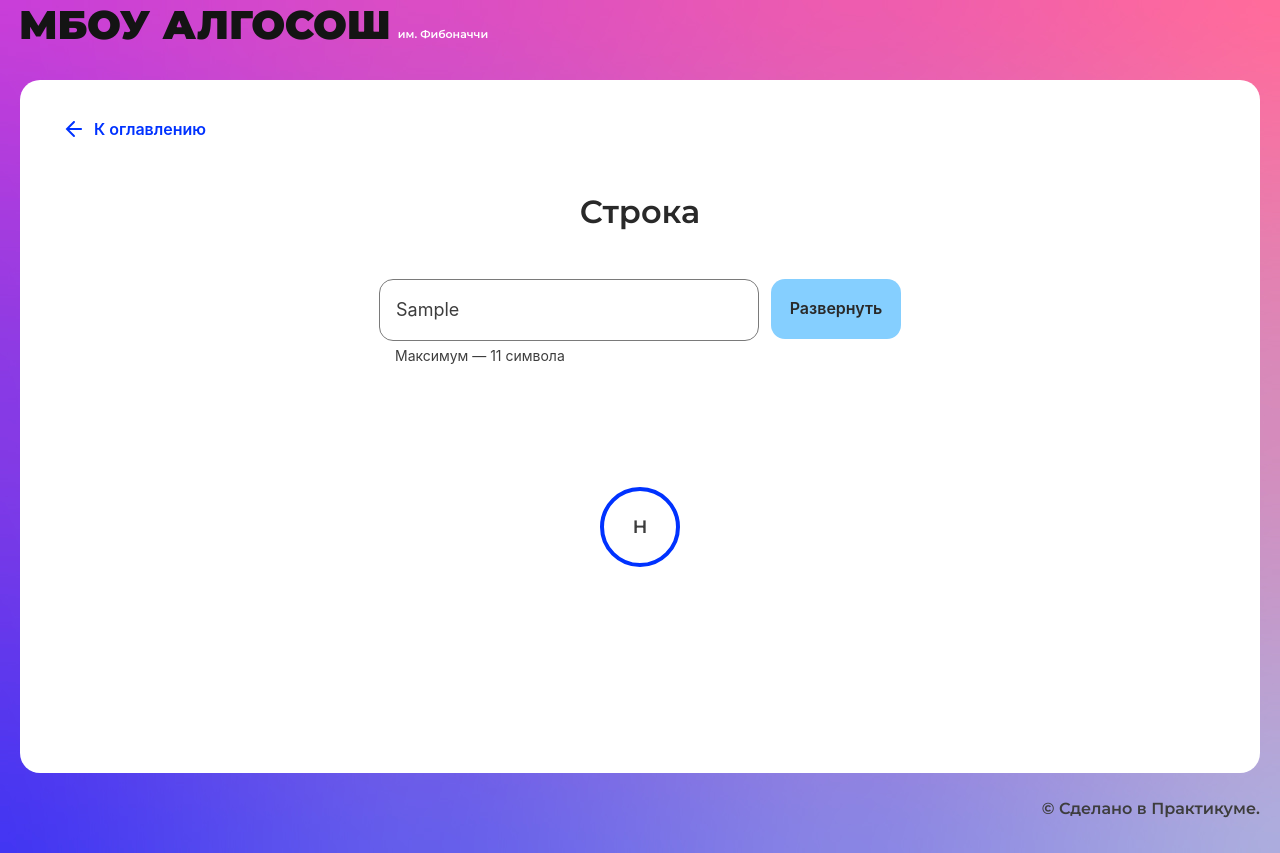
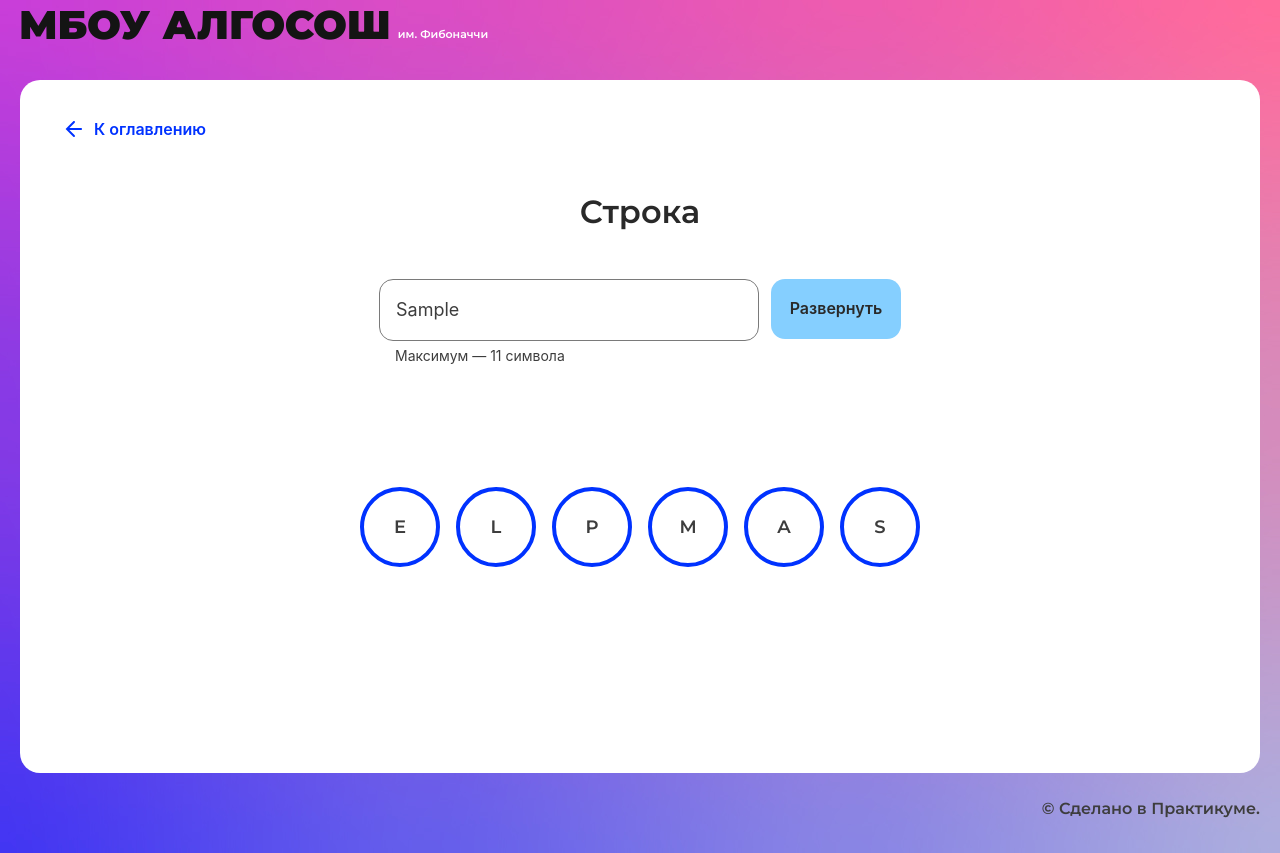
Before and after one commit to millennial404/algososh, a React (Create React App) app: page /recursion in a window 1280 px wide. Both pictures are taken after typing "Sample" into the empty fields and a click on the button "Развернуть". Built offline with nearby package versions, Linux system fonts and the light colour scheme.

Commit message:
feat: string.tsx swapper

```diff
--- a/src/components/string/string.module.css
+++ b/src/components/string/string.module.css
@@ -12,6 +12,9 @@
 }
 
 .vizualization {
+    list-style-type: none;
+    margin: 0;
+    padding: 0;
     display: flex;
     gap: 16px;
 }
--- a/src/components/string/string.tsx
+++ b/src/components/string/string.tsx
@@ -6,25 +6,55 @@ import styles from "./string.module.css";
 import {Circle} from "../ui/circle/circle";
 import {useForm} from "../../hooks/useForm";
 
+export const swapper = (arr: string[]) => {
+  const newArr = [...arr];
+  let leftCharIndex = 0;
+  let rightCharIndex = newArr.length - 1;
+  let leftChar = newArr[leftCharIndex];
+  let rightChar = newArr[rightCharIndex];
+  let step = 0;
+
+  if (newArr.length <= 1) {
+    return arr;
+  }
+
+  while (leftCharIndex < rightCharIndex) {
+    newArr[leftCharIndex] = rightChar;
+    newArr[rightCharIndex] = leftChar;
+    leftCharIndex++;
+    rightCharIndex--;
+    step++;
+    leftChar = newArr[leftCharIndex];
+    rightChar = newArr[rightCharIndex];
+    setTimeout(() => {
+      console.log(step);
+    }, 1000);
+  }
+
+  return newArr
+}
+
 export const StringComponent: React.FC = () => {
-  const {values, handleChange} = useForm({});
+  const {values, handleChange,} = useForm({});
+  const [arrayChars, setArrayChars] = React.useState<string[]>([]);
   const onSubmit = (evt: React.FormEvent) => {
     evt.preventDefault();
-    console.log(values.string?.split(''));
+    const newChars = values.string?.split('') || [];
+    setArrayChars(newChars);
+    setTimeout(() => setArrayChars(swapper(newChars)), 1000);
   }
-  console.log(values)
+  console.log(arrayChars, values.string)
   return (
     <SolutionLayout title="Строка">
       <div className={styles.wrapper}>
         <form className={styles.form} onSubmit={onSubmit}>
-        <Input name={'string'} extraClass={'mr-6'} maxLength={11} isLimitText={true} onChange={handleChange}/>
-        <Button text={'Развернуть'} type={'submit'}/>
+          <Input name={'string'} extraClass={'mr-6'} maxLength={11} isLimitText={true} onChange={handleChange}/>
+          <Button text={'Развернуть'} type={'submit'}/>
         </form>
-        <div className={styles.vizualization}>
-          <Circle letter={'H'}/>
-        </div>
+        <ul className={styles.vizualization}>
+          {arrayChars?.map((item: string, index: number) => <li key={index}><Circle letter={item}/></li>)}
+        </ul>
       </div>
     </SolutionLayout>
-
   );
 };
```
